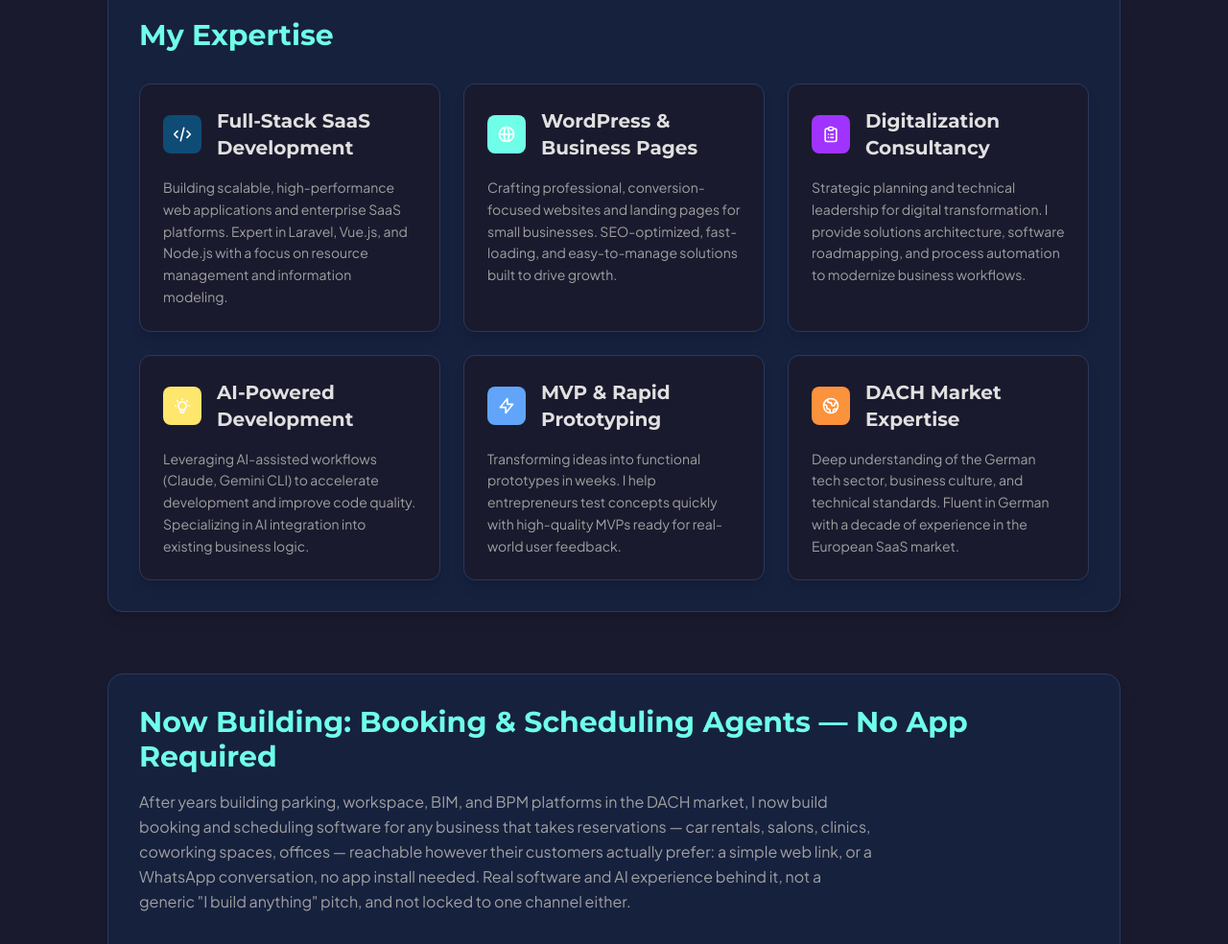
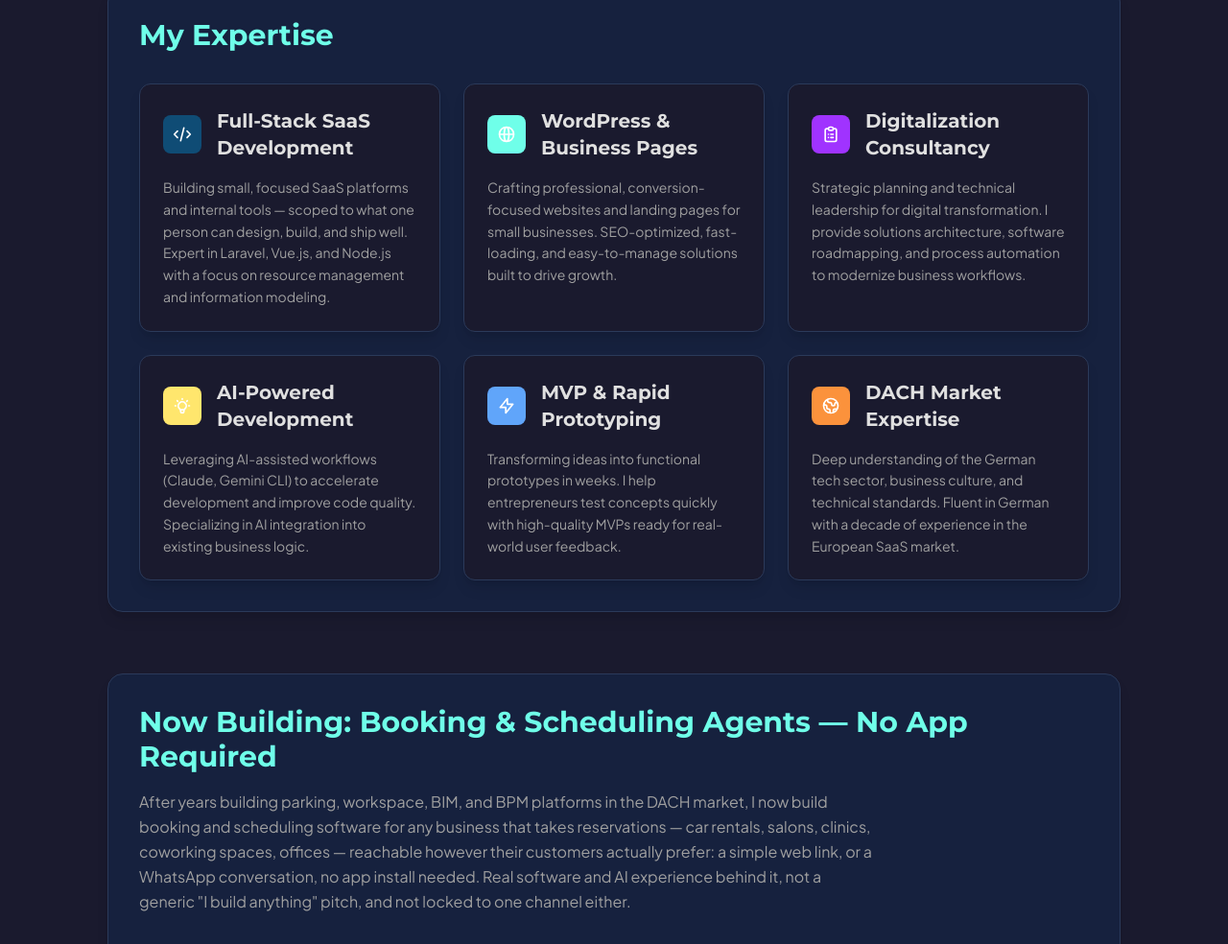
Before and after one commit to furqan-mehmood/furqan-mehmood.github.io, a website: page index.html in a window 1280 px wide. Shown: the part 905-1889 px from the top of the page at 96% size. Drawn offline with Linux system fonts and the light colour scheme.

Commit message:
Remove enterprise/global-company overclaims; scope positioning to solo-sized work

```diff
--- a/index.html
+++ b/index.html
@@ -5,7 +5,7 @@
     <meta name="viewport" content="width=device-width, initial-scale=1.0">
 
     <title>Furqan Mehmood | Senior Software Architect | Custom Web Apps & Technical Leadership</title>
-    <meta name="description" content="Senior Software Engineer & Architect with 10+ years experience. Specialist in Custom SaaS, AI-Native Apps, and Digitalization Strategy for Recruiters, Startups, and Global Companies.">
+    <meta name="description" content="Senior Software Engineer & Architect with 10+ years experience. Specialist in Custom SaaS, AI-Native Apps, and Digitalization Strategy for Recruiters, Startups, and Small Businesses.">
     <link rel="icon" type="image/x-icon" href="images/profile.png">
     <script type="application/ld+json">
         {
@@ -254,7 +254,7 @@
                     <h3 class="text-xl font-semibold text-light-text">Full-Stack SaaS Development</h3>
                 </div>
                 <p class="text-sm text-medium-text leading-relaxed">
-                    Building scalable, high-performance web applications and enterprise SaaS platforms. Expert in Laravel, Vue.js, and Node.js with a focus on resource management and information modeling.
+                    Building small, focused SaaS platforms and internal tools — scoped to what one person can design, build, and ship well. Expert in Laravel, Vue.js, and Node.js with a focus on resource management and information modeling.
                 </p>
             </div>
 
```
